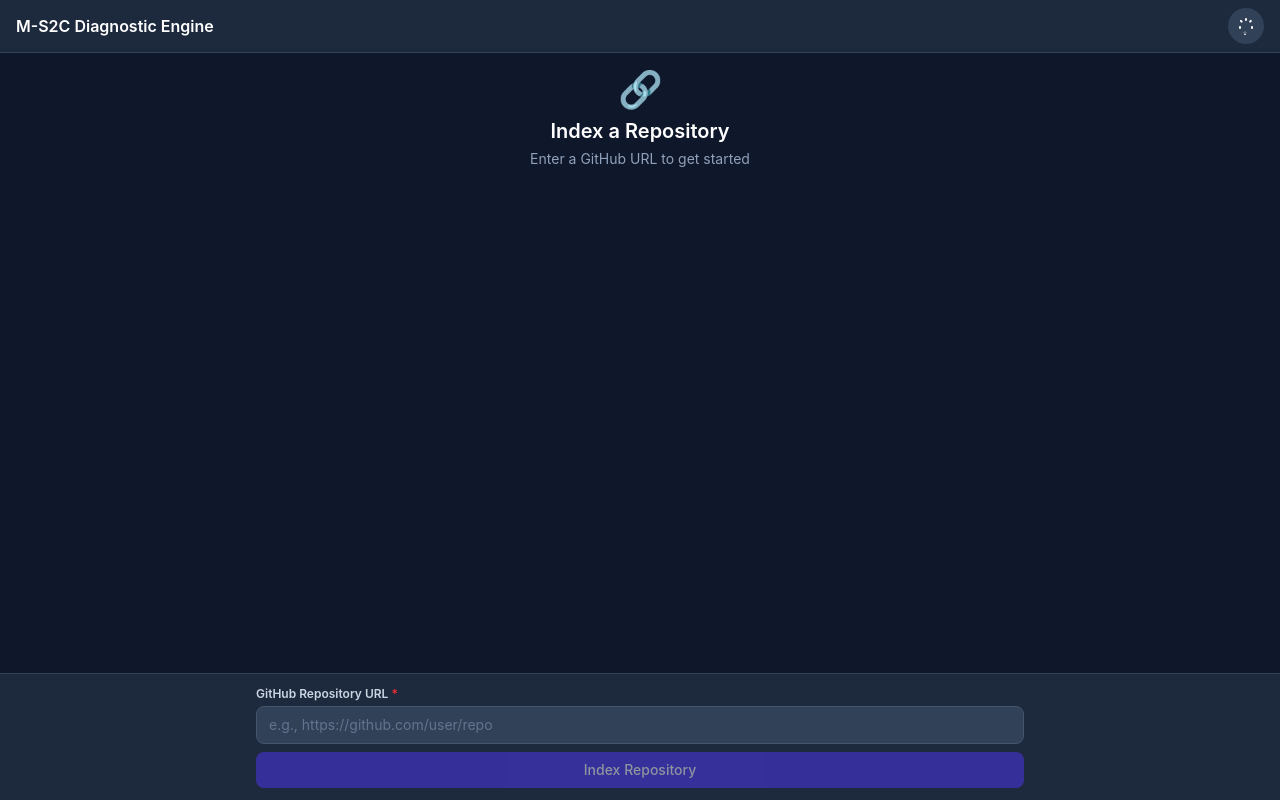
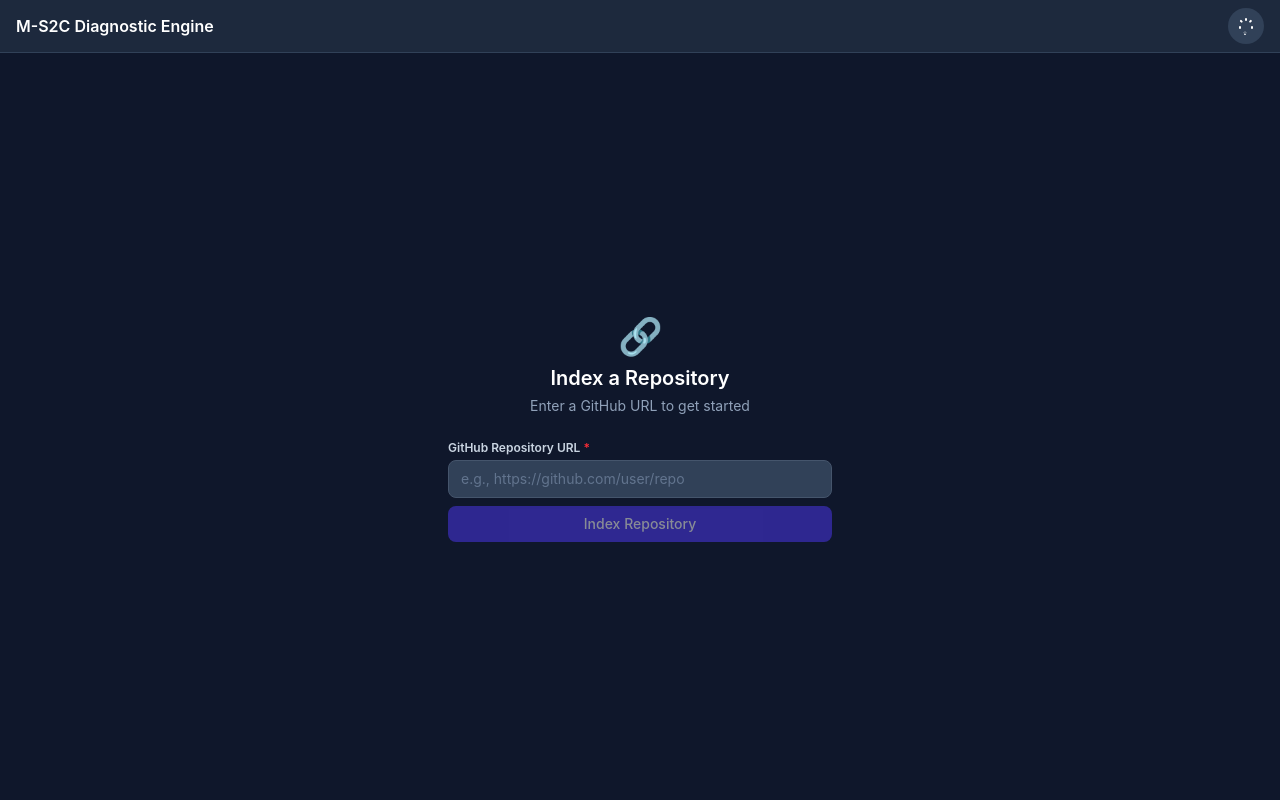
Before and after one commit to jofether/M-S2C-Diagnostic-Engine, a React (Vite) app in the folder frontend/: page / in a window 1280 px wide. Built offline with nearby package versions, Linux system fonts and the light colour scheme.

Commit message:
UI enhancement kaibigang mortal

```diff
--- a/frontend/src/App.jsx
+++ b/frontend/src/App.jsx
@@ -503,8 +503,8 @@ function QueryState({
       </div>
 
       {/* Chat Area */}
-      <div className="flex-1 overflow-y-auto p-3 pt-4">
-        <div className="text-center max-w-sm mx-auto">
+      <div className="flex-1 overflow-y-auto p-3 pt-4 flex items-center justify-center">
+        <div className="text-center max-w-sm mx-auto w-full">
           {!repositoryIndexed ? (
             <>
               <div className="text-4xl mb-2">🔗</div>
@@ -513,36 +513,14 @@ function QueryState({
               }`}>
                 Index a Repository
               </h2>
-              <p className={`text-sm ${
+              <p className={`text-sm mb-6 ${
                 darkMode ? 'text-slate-400' : 'text-slate-600'
               }`}>
                 Enter a GitHub URL to get started
               </p>
-            </>
-          ) : (
-            <>
-              <div className="text-4xl mb-2">🐛</div>
-              <h2 className={`text-xl font-semibold mb-1 ${
-                darkMode ? 'text-white' : 'text-slate-900'
-              }`}>
-                Report a Bug
-              </h2>
-              <p className={`text-sm ${
-                darkMode ? 'text-slate-400' : 'text-slate-600'
-              }`}>
-                Describe the issue and upload a screenshot
-              </p>
-            </>
-          )}
-        </div>
-      </div>
 
-      {/* Input Area (Sticky at bottom) */}
-      <div className={`border-t ${darkMode ? 'border-slate-700 bg-slate-800' : 'border-slate-200'} p-3`}>
-        <div className="max-w-3xl mx-auto space-y-2">
-          {!repositoryIndexed ? (
-            // Repository Indexing Form
-            <>
+              {/* Form moved here */}
+              <div className="space-y-2">
                 <div>
                   <div className={`flex items-center gap-2 text-xs font-semibold mb-1 ${
                     darkMode ? 'text-slate-300' : 'text-slate-700'
@@ -580,10 +558,30 @@ function QueryState({
                 >
                   Index Repository
                 </button>
+              </div>
             </>
           ) : (
-            // Bug Description Form
             <>
+              <div className="text-4xl mb-2">🐛</div>
+              <h2 className={`text-xl font-semibold mb-1 ${
+                darkMode ? 'text-white' : 'text-slate-900'
+              }`}>
+                Report a Bug
+              </h2>
+              <p className={`text-sm ${
+                darkMode ? 'text-slate-400' : 'text-slate-600'
+              }`}>
+                Describe the issue and upload a screenshot
+              </p>
+            </>
+          )}
+        </div>
+      </div>
+
+      {/* Input Area (Sticky at bottom) - Only for bug reporting */}
+      {repositoryIndexed && (
+      <div className={`border-t ${darkMode ? 'border-slate-700 bg-slate-800' : 'border-slate-200'} p-3`}>
+        <div className="max-w-3xl mx-auto space-y-2">
           <div>
             <div className={`flex items-center gap-2 text-xs font-semibold mb-1 ${
               darkMode ? 'text-slate-300' : 'text-slate-700'
@@ -707,10 +705,9 @@ function QueryState({
           >
             Analyze Bug
           </button>
-            </>
-          )}
         </div>
       </div>
+      )}
     </div>
   )
 }
```
Also changed, not shown: 1 other file (tests, documents, lock files or other folders). Lines whose indentation alone changed are shown as unchanged.
